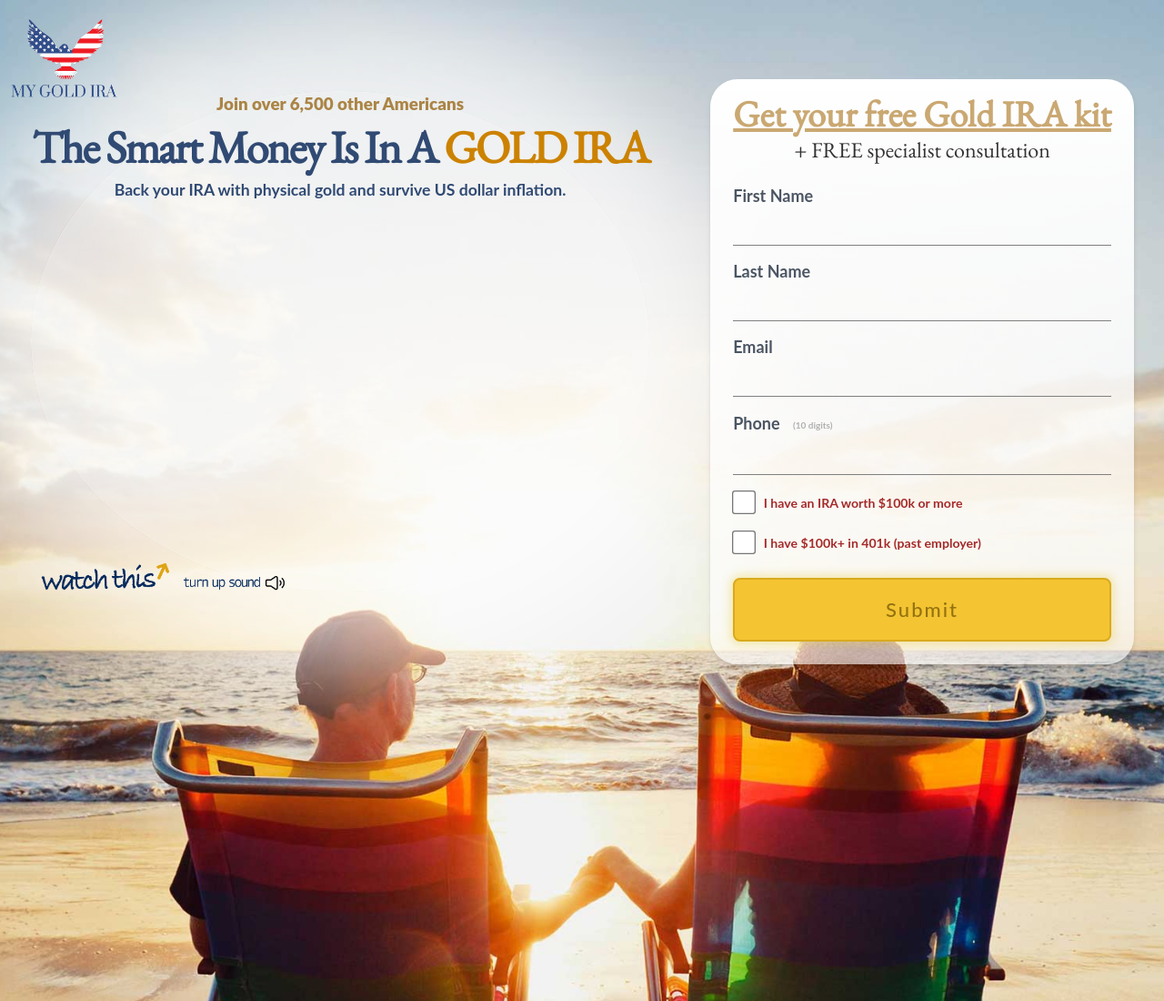
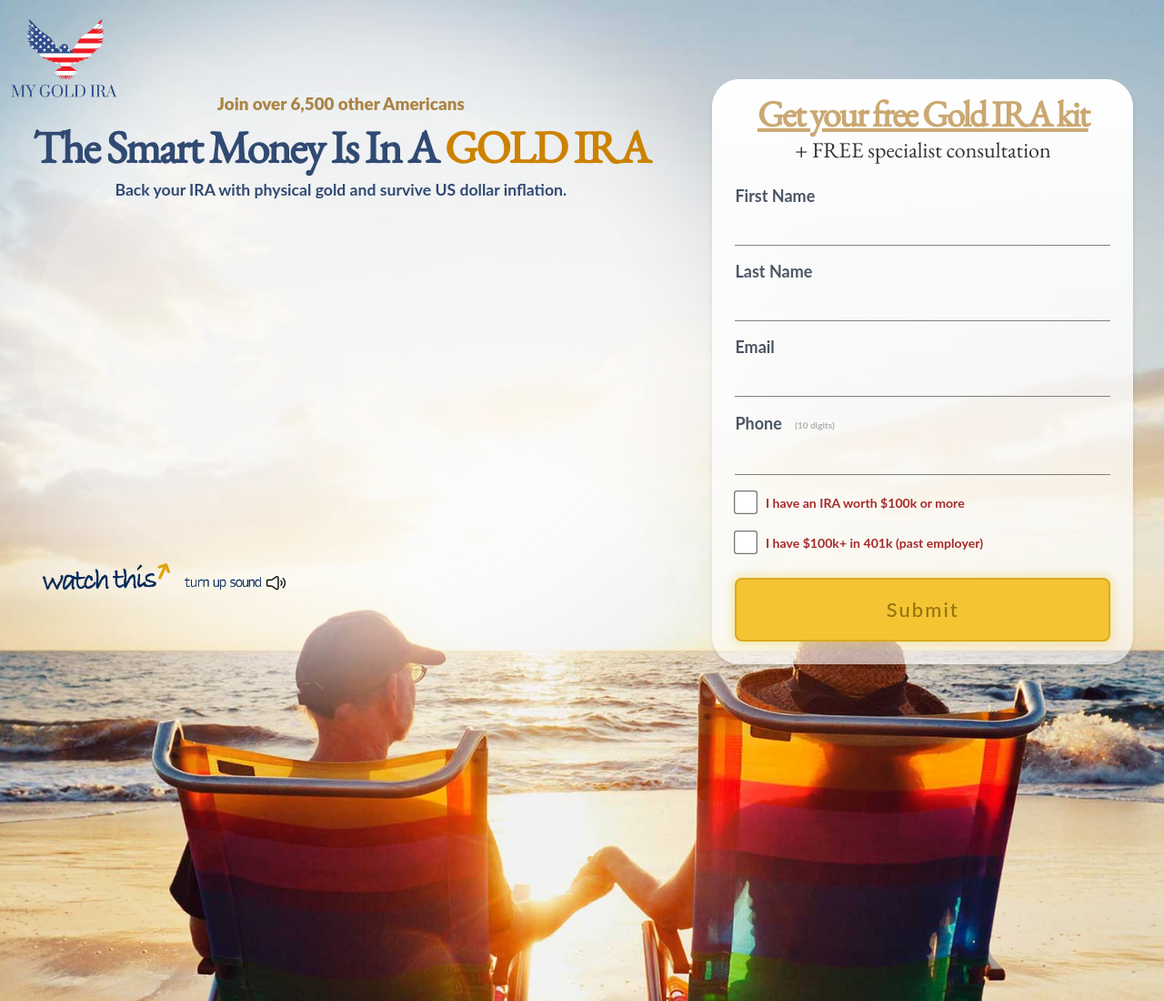
Before and after one commit to glenfish/mgi-final, an Astro site: page / in a window 1280 px wide. Shown: the top 1100 px of the page at 91% size. Built offline with nearby package versions, Linux system fonts and the light colour scheme; Astro itself is replaced by a stand-in of ours; a script that the page names is missing.

Commit message:
letter spacing

```diff
--- a/public/css/style.css
+++ b/public/css/style.css
@@ -70,6 +70,7 @@
    text-decoration: underline;
    line-height: 26px!important;
    text-align:center;
+   letter-spacing:-2px!important;
    }
    .gam-blue {
    font-family: 'EB Garamond', 'Cormorant Garamond Italic', serif!important;
```
